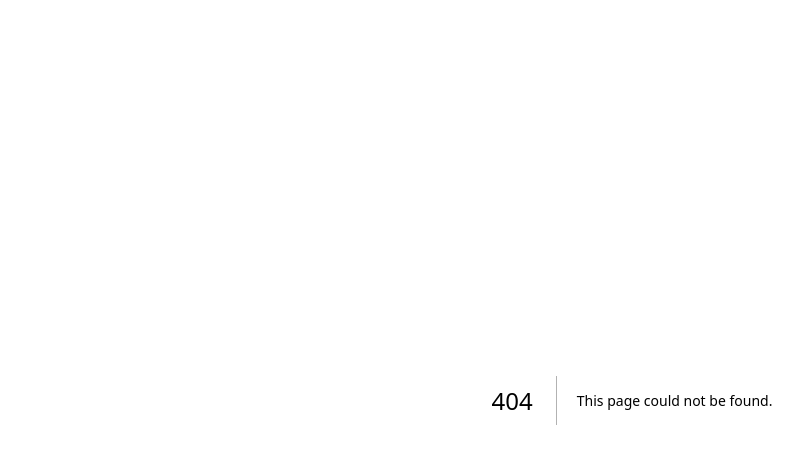
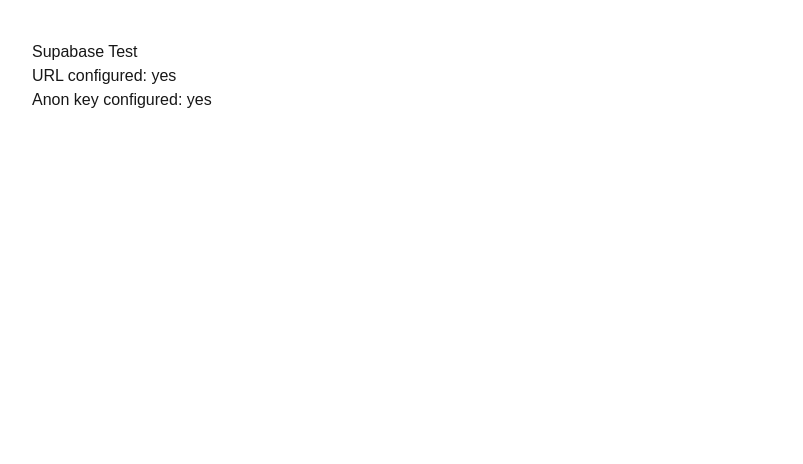
Before and after one commit to raineryeary-lab/born2thrill-app, a Next.js app: page /supabase-test in a window 1280 px wide. Before the commit this address had no page. Shown: the top 464 px of the page, without its empty margins (8-811 px from the left). Built offline with nearby package versions, Linux system fonts and the light colour scheme; no server answers.

Commit message:
Add Supabase env test page

```diff
--- /dev/null
+++ b/src/app/supabase-test/page.tsx
@@ -0,0 +1,12 @@
+export default function SupabaseTestPage() {
+  const url = process.env.NEXT_PUBLIC_SUPABASE_URL;
+  const anonKey = process.env.NEXT_PUBLIC_SUPABASE_ANON_KEY;
+
+  return (
+    <main style={{ padding: 40, fontFamily: "sans-serif" }}>
+      <h1>Supabase Test</h1>
+      <p>URL configured: {url ? "yes" : "no"}</p>
+      <p>Anon key configured: {anonKey ? "yes" : "no"}</p>
+    </main>
+  );
+}
```
